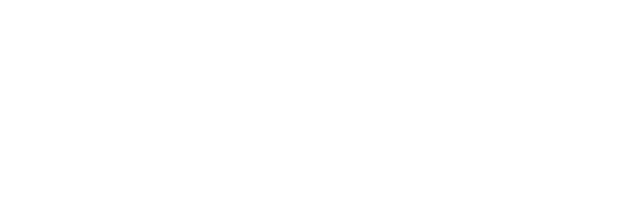
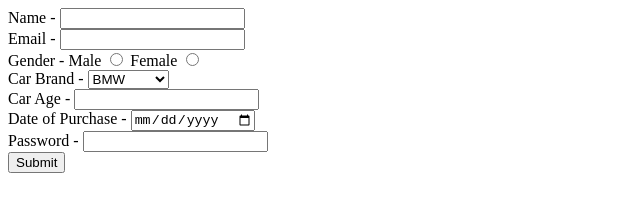
Before and after one commit to acciojob/car-insurance-form-Hemagithubnt, a website: page main.html in a window 1280 px wide. Shown: the whole page, without its empty margins (0-640 px from the left). Drawn offline with Linux system fonts and the light colour scheme.

Commit message:
created a submission

```diff
--- a/main.html
+++ b/main.html
@@ -7,7 +7,30 @@
 </head>
 
 <body>
-	<!-- the entire body must be written by student -->
+	<form method="post">
+	<label for="name">Name - </label>
+	<input type="text" id="name" required="Yes" ><br>
+	<label for="email">Email - </label>
+	<input id="email" type="email" required="Yes" ><br>
+	<label for="radio">Gender - </label>
+	<label for="male">Male</label>
+	<input type="radio" id="male" required="Yes" name="gender">
+	<label for="female">Female</label>
+	<input type="radio" id="female" required="Yes" name="gender"><br>
+	<label for="cars">Car Brand - </label>
+	<select type="Dropdown" id="cars" required="No">
+		<option>BMW</option>
+		<option>Audi</option>
+		<option>Mercedez</option>
+	</select><br>
+	<label for="carage">Car Age - </label>
+	<input type="number" id="carage" required="Yes"><br>
+	<label for="dop">Date of Purchase - </label>
+	<input type="date" id="dop" required="Yes"><br>
+	<label for="password">Password - </label>
+	<input type="password" id="password" required="Yes"> <br>
+	<input type="submit" >
+	</form>
     <script type="text/javascript" src="./script.js">
 </script>
 
```
